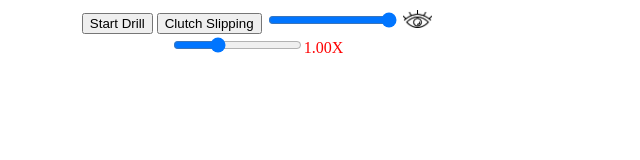
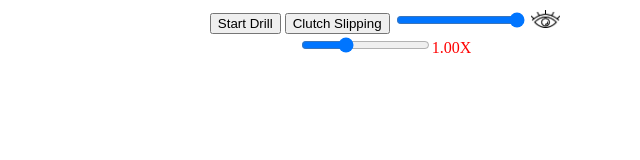
Before and after one commit to charlie5610/drillExample, a plain HTML site: page index.html in a window 1280 px wide. Shown: the whole page, without its empty margins (255-895 px from the left). Drawn offline with Linux system fonts and the light colour scheme.

Commit message:
Add files via upload

```diff
--- a/index.html
+++ b/index.html
@@ -10,7 +10,7 @@
 
     <body style="margin: 0; overflow: hidden;">
 
-        <div style='position: fixed; top: 10px; width:80%; text-align: center; z-index: 1;'>
+        <div align="center" style='position: fixed; top: 10px; width:100%; text-align: center; z-index: 1;'>
     <button id="rDrill" onclick="Input.rotateDrill()"\>
             Start Drill
             </button>
@@ -21,7 +21,7 @@
             <img src="./img/download.png" height="18px">
 
 </div>
-        <div style='position: fixed; top: 35px; width:80%; text-align: center; z-index: 1;'>
+        <div align="center" style='position: fixed; top: 35px; width:100%; text-align: center; z-index: 1;'>
             <input type=range id="speed" min=0 max=3 step=0.01 value=1 /><span id="sText" style="color:red">1.00X</span>
         </div>
 
```
